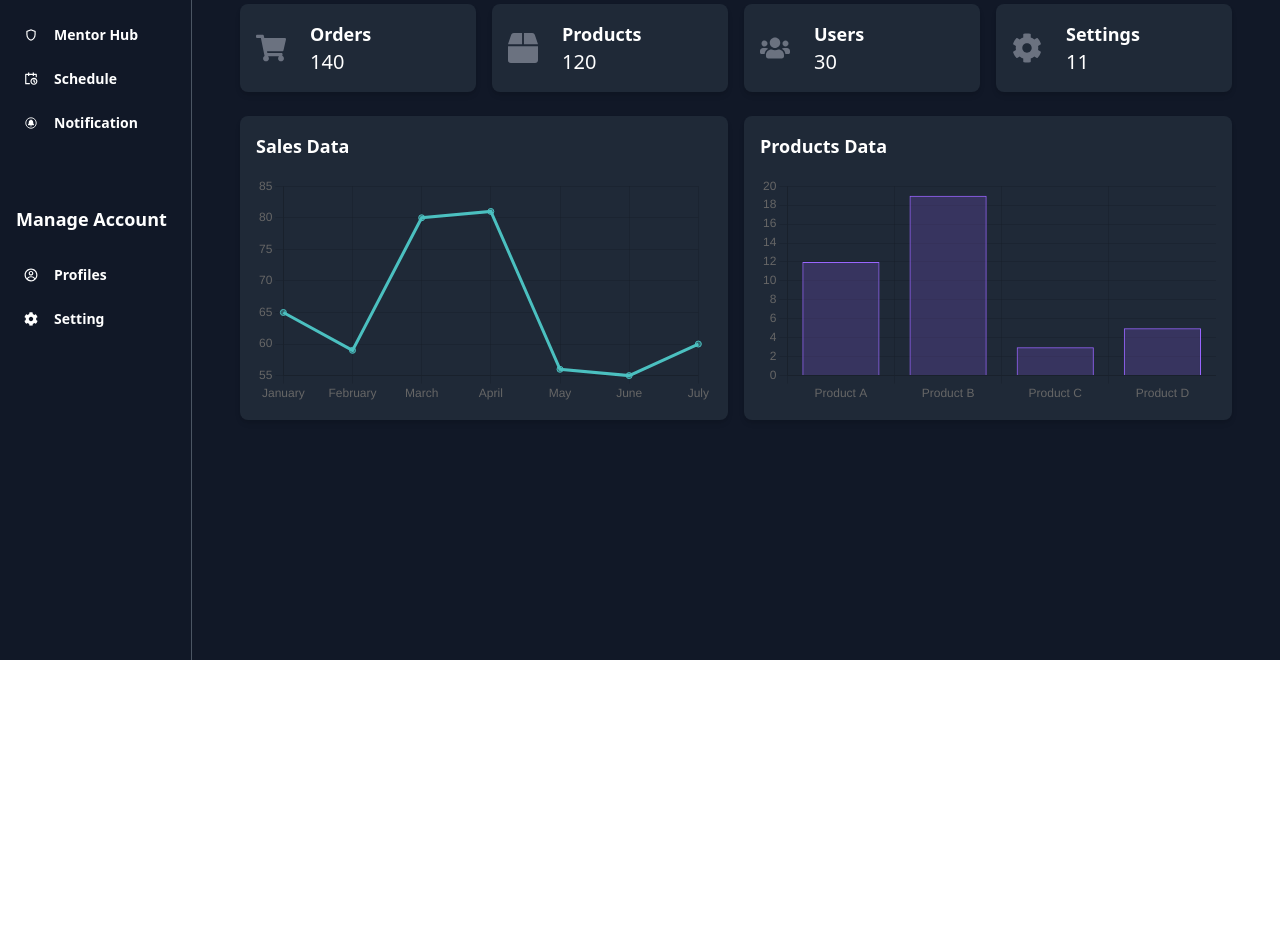
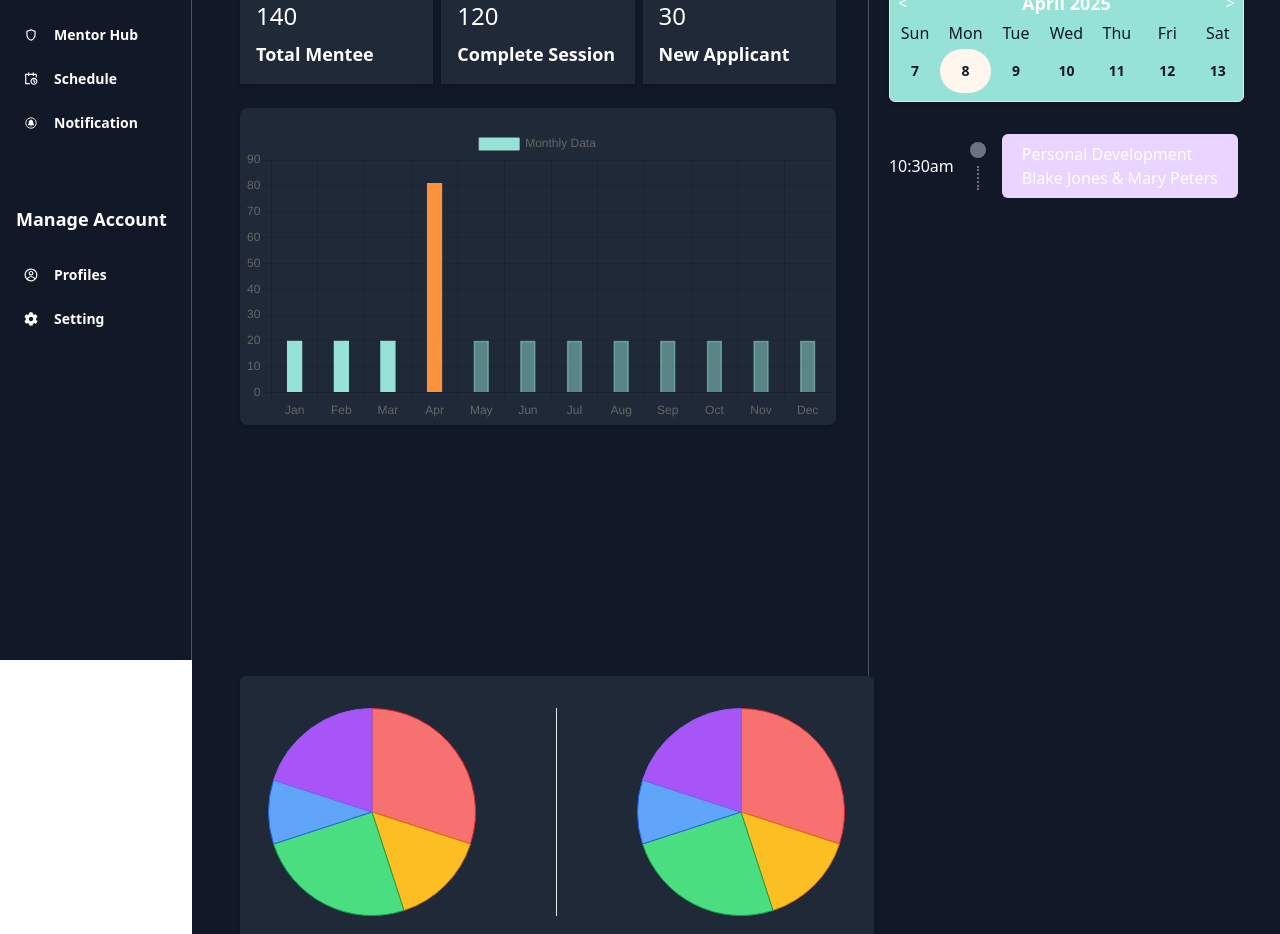
Before and after one commit to poetrywithgod/Leap-on-Admin, a React (Vite) app: page / in a window 1280 px wide. Shown: the part 140-1074 px from the top of the page. Before the commit the page ends 800 px from the top, so only its background shows below. Built offline with nearby package versions, Linux system fonts and the light colour scheme.

Commit message:
Done with BarChart

```diff
--- a/package.json
+++ b/package.json
@@ -10,12 +10,14 @@
     "preview": "vite preview"
   },
   "dependencies": {
-    "chart.js": "^4.4.3",
+    "chart.js": "^4.4.8",
+    "dayjs": "^1.11.13",
     "react": "^18.3.1",
     "react-chartjs-2": "^5.2.0",
     "react-dom": "^18.3.1",
     "react-icons": "^5.2.1",
-    "react-router-dom": "^7.5.0"
+    "react-router-dom": "^7.5.0",
+    "react-toastify": "^11.0.5"
   },
   "devDependencies": {
     "@types/react": "^18.3.3",
--- a/src/App.jsx
+++ b/src/App.jsx
@@ -11,7 +11,7 @@ function App() {
       <ThemeContextProvider>
         <div className='flex'>
           <Sidebar />
-          <div className='grow ml-16 md:ml-48 h-full lg:h-screen bg-gray-100 text-gray-900 dark:bg-gray-900 dark:text-white'>
+          <div className='grow ml-16 md:ml-48 h-full lg:h-full bg-gray-100 text-gray-900 dark:bg-gray-900 dark:text-white'>
             <Navbar />
             <div className="p-4"> {/* Add some padding to the content area */}
               <Routes>
--- a/src/assets/chartData.jsx
+++ b/src/assets/chartData.jsx
@@ -1,25 +1,41 @@
-export const dataLine = {
-    labels: ['January', 'February', 'March', 'April', 'May', 'June', 'July'],
-    datasets: [
-        {
-            label: 'Sales',
-            data: [65, 59, 80, 81, 56, 55, 60],
-            fill: false,
-            backgroundColor: 'rgba(75,192,192,0.4)',
-            borderColor: 'rgba(75,192,192,1)',
-        },
-    ],
+import dayjs from 'dayjs';
+
+const labels = ['Jan', 'Feb', 'Mar', 'Apr', 'May', 'Jun', 'Jul', 'Aug', 'Sep', 'Oct', 'Nov', 'Dec'];
+const dataValues = [20, 20, 20, 81, 20, 20, 20, 20, 20, 20, 20, 20];
+const activeMonthIndex = dayjs().month();
+const pastMonthColor = '#96E2D6';
+const activeMonthColor = 'rgb(251, 146, 60)';
+const futureMonthColor = 'rgba(150, 226, 214, 0.5)';
+
+const backgroundColors = labels.map((_, index) => {
+  if (index < activeMonthIndex) {
+    return pastMonthColor;
+  } else if (index === activeMonthIndex) {
+    return activeMonthColor;
+  } else {
+    return futureMonthColor;
+  }
+});
+
+const borderColors = labels.map((_, index) => {
+  if (index < activeMonthIndex) {
+    return pastMonthColor;
+  } else if (index === activeMonthIndex) {
+    return activeMonthColor;
+  } else {
+    return futureMonthColor;
+  }
+});
+
+export const dataM = {
+  labels: labels,
+  datasets: [{
+    label: 'Monthly Data',
+    data: dataValues,
+    backgroundColor: backgroundColors,
+    borderColor: borderColors,
+    borderWidth: 1,
+    barThickness: 15,
+    maxBarThickness: 20,
+  }]
 };
-
-export const dataBar = {
-    labels: ['Product A', 'Product B', 'Product C', 'Product D'],
-    datasets: [
-        {
-            label: 'Quantity',
-            data: [12, 19, 3, 5],
-            backgroundColor: 'rgba(153, 102, 255, 0.2)',
-            borderColor: 'rgba(153, 102, 255, 1)',
-            borderWidth: 1,
-        },
-    ],
-};
--- /dev/null
+++ b/src/components/Calendar.jsx
@@ -0,0 +1,92 @@
+import React, { useState } from 'react';
+import dayjs from 'dayjs';
+import 'dayjs/locale/en-gb'; // Or your preferred locale
+import isSameOrBefore from 'dayjs/plugin/isSameOrBefore';
+import isSameOrAfter from 'dayjs/plugin/isSameOrAfter';
+
+dayjs.extend(isSameOrBefore);
+dayjs.extend(isSameOrAfter);
+dayjs.locale('en-gb'); // Set the locale
+
+const Calendar = () => {
+    const [currentDate, setCurrentDate] = useState(dayjs());
+
+    const month = currentDate.format('MMMM YYYY');
+    const firstDayOfMonth = currentDate.startOf('month');
+    const lastDayOfMonth = currentDate.endOf('month');
+    const firstDayOfCalendar = firstDayOfMonth.startOf('week'); // Adjust for your week start
+    const lastDayOfCalendar = lastDayOfMonth.endOf('week');   // Adjust for your week end
+    const daysOfWeek = ['Sun', 'Mon', 'Tue', 'Wed', 'Thu', 'Fri', 'Sat'];
+
+    const totalDays = lastDayOfCalendar.diff(firstDayOfCalendar, 'day') + 1;
+    const daysArray = [];
+    for (let i = 0; i < totalDays; i++) {
+        daysArray.push(firstDayOfCalendar.add(i, 'day'));
+    }
+
+    const isSameDay = (date1, date2) => date1.isSame(date2, 'day');
+
+    const handlePrevMonth = () => {
+        setCurrentDate(currentDate.subtract(1, 'month'));
+    };
+
+    const handleNextMonth = () => {
+        setCurrentDate(currentDate.add(1, 'month'));
+    };
+
+
+    return (
+        <div>
+         <h1 className='pb-3 font-bold'>Schedule</h1>
+
+        <div className="w-full mx-auto border rounded-md shadow-md font-sans bg-[#96E2D6]">
+            <div className="flex justify-between items-center pt-3">
+                <button onClick={handlePrevMonth} className="focus:outline-none hover:bg-gray-200 rounded-md px-2">
+                    &lt;
+                </button>
+                <h2 className="text-lg font-semibold">{month}</h2>
+                <button onClick={handleNextMonth} className="focus:outline-none hover:bg-gray-200 rounded-md px-2">
+                    &gt;
+                </button>
+            </div>
+            <div className="grid grid-cols-7 text-center py-1">
+                {daysOfWeek.map((day) => (
+                    <div key={day} className="font-medium text-gray-900">{day}</div>
+                ))}
+            </div>
+
+            <div className="rounded-b-md pb-2">
+                <div className="grid grid-cols-7 text-center">
+                    {daysOfWeek.map((_, index) => {
+                        const dayOfCurrentWeek = dayjs().startOf('week').add(index, 'day');
+                        return (
+                            <div
+                                key={dayOfCurrentWeek.toString()}
+                                className={`py-3 text-sm font-bold rounded-full
+                                           ${isSameDay(dayOfCurrentWeek, dayjs()) ? 'bg-orange-50 text-gray-900 font-bold' : 'text-gray-900'}`}
+                            >
+                                {dayOfCurrentWeek.format('D')}
+                            </div>
+                        );
+                    })}
+                </div>
+                </div>
+            </div>
+            <div className='flex items-center space-x-4 pt-8'>
+                <div>10:30am</div>
+                <div className="relative flex">
+                    <div className="flex flex-col items-center">
+                        <div className="w-4 h-4 rounded-full bg-gray-500 mb-2"></div>
+                        <div className="h-6 border-l-2 border-dotted border-gray-500"></div>
+                    </div>
+                </div>
+                <div className='bg-purple-200 py-2 px-5 rounded-md'>
+                    <p>Personal Development</p>
+                    <p>Blake Jones & Mary Peters</p>
+                </div>
+            </div>
+        </div>
+    );
+};
+
+export default Calendar;
--- a/src/components/Card.jsx
+++ b/src/components/Card.jsx
@@ -2,13 +2,11 @@ import React from 'react'
 
 const Card = ({icon, title, value}) => {
   return (
-    <div className='bg-white text-dark p-4 rounded-lg shadow-md flex items-center space-x-6
+    <div className='bg-white text-dark p-4 shadow-md space-y-2
     dark:bg-gray-800 dark:text-white'>
-        <div className='text-3xl text-gray-500'>{icon}</div>
-        <div>
-            <h2 className='text-lg font-semibold'>{title}</h2>
-            <p className='text-xl'>{value}</p>
-        </div>
+        <div className='text-xl text-gray-500'>{icon}</div>
+        <p className='text-2xl'>{value}</p>
+        <h2 className='text-lg font-semibold'>{title}</h2>
     </div>
   )
 }
--- a/src/components/Dashboard.jsx
+++ b/src/components/Dashboard.jsx
@@ -1,33 +1,39 @@
 import React from 'react'
 import Card from './Card'
-import { FaBox, FaCog, FaShoppingCart, FaUsers } from 'react-icons/fa'
-import { dataLine, dataBar } from '../assets/chartData'
-import {Line, Bar} from 'react-chartjs-2'
+import { FaBox, FaShoppingCart, FaUsers } from 'react-icons/fa'
+import {dataM } from '../assets/chartData'
+import { Bar } from 'react-chartjs-2'
+import Calendar from './Calendar'
 import {Chart as ChartJS, LineElement, BarElement, CategoryScale, LinearScale, PointElement} from 'chart.js'
+import PieChartWithLabels from './Piechart'
 ChartJS.register(LineElement, BarElement, CategoryScale, LinearScale, PointElement)
 
 const Dashboard = () => {
-  return (
-    <div className='grow p-8 pt-20'>
-        <h2 className='text-2xl mb-4'>Dashboard</h2>
-        <div className='grid grid-cols-1 md:grid-cols-2 lg:grid-cols-4 gap-4 mb-6'>
-            <Card icon={<FaShoppingCart />} title="Orders" value="140"/>
-            <Card icon={<FaBox />} title="Products" value="120"/>
-            <Card icon={<FaUsers />} title="Users" value="30"/>
-            <Card icon={<FaCog />} title="Settings" value="11"/>
-        </div>
-        <div className='grid grid-cols-1 lg:grid-cols-2 gap-4'>
-            <div className='bg-white p-4 dark:bg-gray-800 rounded-lg shadow-md'>
-                <h3 className='text-lg font-semibold mb-4'>Sales Data</h3>
-                <Line data={dataLine} />
+    return (
+    <div className='w-full h-auto space-x-3'>
+        <div className='flex w-full'>
+            <div className='grow p-8 pt-20 w-2/3'>
+                <div className='grid grid-cols-1 md:grid-cols-2 lg:grid-cols-3 gap-2 mb-6'>
+                    <Card icon={<FaShoppingCart />} title="Total Mentee" value="140"/>
+                    <Card icon={<FaBox />} title="Complete Session" value="120"/>
+                    <Card icon={<FaUsers />} title="New Applicant" value="30"/>
+                </div>
+                <div className=''>
+                    <div className='bg-white p-1 dark:bg-gray-800 rounded-lg shadow-md'>
+                        <h3 className='text-lg font-semibold mb-4'></h3>
+                        <Bar data={dataM} />
+                    </div>
+                </div>
             </div>
-            <div className='bg-white p-4 dark:bg-gray-800 rounded-lg shadow-md'>
-                <h3 className='text-lg font-semibold mb-4'>Products Data</h3>
-                <Bar data={dataBar} />
+            <div className='w-[40%] border-l border-gray-300 dark:border-gray-600 h-screen pt-16 px-5'>
+                <Calendar />
             </div>
         </div>
-
-
+        <div className='w-full'>
+                <div className='w-[60%]'>
+                    <PieChartWithLabels/>
+            </div>
+        </div>
     </div>
   )
 }
--- /dev/null
+++ b/src/components/Piechart.jsx
@@ -0,0 +1,77 @@
+import React from 'react';
+import { Pie } from 'react-chartjs-2';
+import { Chart as ChartJS, ArcElement, Tooltip, Legend } from 'chart.js';
+
+ChartJS.register(ArcElement, Tooltip, Legend);
+
+const PieChartWithLabels = () => {
+  const data = {
+    labels: ['Segment 1', 'Segment 2', 'Segment 3', 'Segment 4', 'Segment 5'],
+    datasets: [
+      {
+        data: [30, 15, 25, 10, 20], // Non-equal data values
+        backgroundColor: [
+          '#F87171', // red-400
+          '#FBBF24', // yellow-400
+          '#4ADE80', // green-400
+          '#60A5FA', // blue-400
+          '#A855F7', // purple-400
+        ],
+        borderColor: [
+          '#DC2626', // red-600
+          '#D97706', // yellow-600
+          '#16A34A', // green-600
+          '#2563EB', // blue-600
+          '#8B5CF6', // purple-600
+        ],
+        borderWidth: 1,
+      },
+    ],
+  };
+
+  const options = {
+    plugins: {
+      legend: {
+        display: false, // Hide the default legend
+      },
+      tooltip: {
+        callbacks: {
+          label: (context) => {
+            return `${context.label}: ${data.datasets[0].data[context.dataIndex]}%`; // Customize tooltip label
+          },
+        },
+      },
+    },
+  };
+
+  return (
+    <div className='flex w-full'>
+    <div className="w-full bg-white dark:bg-gray-800 rounded-md shadow-md p-8 ml-5">
+      <div className="flex justify-center space-x-20"> {/* Center the pies horizontally */}
+        {/* Reduce the width here using Tailwind classes */}
+        <div className="w-52 h-52">
+          <Pie data={data} options={options} />
+                  </div>
+                  <div className='border-l'></div>
+        {/* Reduce the width here using Tailwind classes */}
+        <div className="w-52 h-52">
+          <Pie data={data} options={options} />
+        </div>
+      </div>
+      <div className="mt-4 flex justify-around text-sm text-gray-700">
+        {data.labels.map((label, index) => (
+          <div key={label} className="flex items-center">
+            <div
+              className="w-3 h-3 rounded-full mr-2"
+              style={{ backgroundColor: data.datasets[0].backgroundColor[index] }}
+            ></div>
+            <span>{label}</span>
+          </div>
+        ))}
+      </div>
+    </div>
+    </div>
+  );
+};
+
+export default PieChartWithLabels;
```
Also changed, not shown: src/components/Sidebar.jsx (+6 -6 lines), 1 other file (tests, documents, lock files or other folders).
